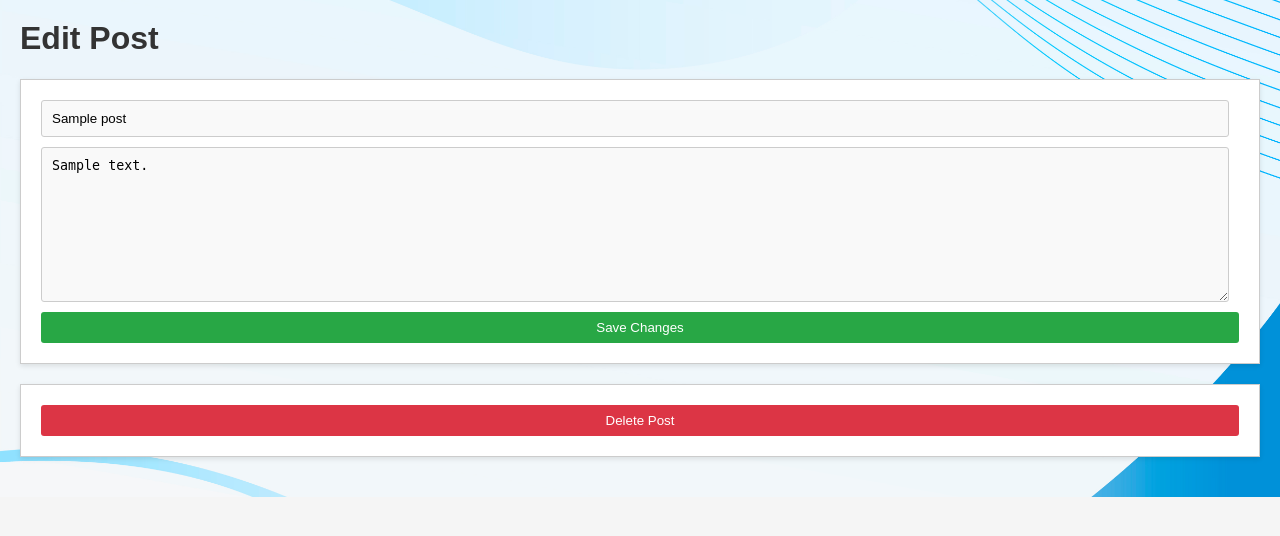
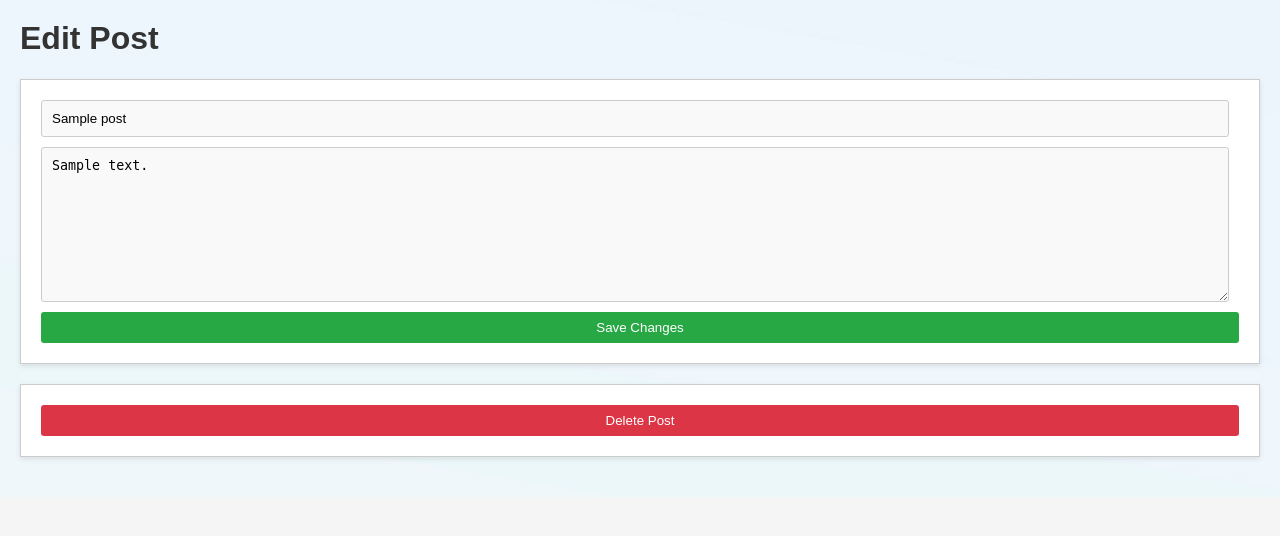
Before and after one commit to darpit927/final_blog, a Flask app: page /edit/1 in a window 1280 px wide. Shown: the part 194-730 px from the top of the page. Run offline with Flask 3, Linux system fonts and the light colour scheme; a user stored in the database is signed in; tables that the repository leaves empty hold one stand-in row (values such as "Sample post").

Commit message:
made changes to allow storage account usage

```diff
--- a/static/css/styles.css
+++ b/static/css/styles.css
@@ -52,13 +52,6 @@ nav {
 /* Main Content Styles */
 main {
   padding: 20px;
-}
-
-main {
-  background-image: url('/static/images/background.jpg'); /* Adjust the path accordingly */
-  background-size: cover;       /* Make image cover entire section */
-  background-repeat: no-repeat; /* Prevent tiling */
-  background-position: center;  /* Center the image */
 }
 
 /* Flash messages container */
--- a/templates/base.html
+++ b/templates/base.html
@@ -3,7 +3,18 @@
   <head>
     {# Set the `title` variable in each template that extends this one #}
     <title>{{ title }}</title>
-    <link rel="stylesheet" type="text/css" href="{{ url_for('static', filename='css/styles.css') }}">
+    <link
+      rel="stylesheet"
+      type="text/css"
+      href="static/css/styles.css"
+    />
+    <style>
+      main {
+        background-image: url("static/images/background.jpg");
+        background-repeat: no-repeat;
+        background-position: center;
+      }
+    </style>
   </head>
   <body>
     <header>
@@ -23,15 +34,13 @@
       </nav>
     </header>
     <main>
-      {% with messages = get_flashed_messages() %}
-        {% if messages %}
+      {% with messages = get_flashed_messages() %} {% if messages %}
       <ul class="flashes">
         {% for message in messages %}
         <li>{{ message }}</li>
         {% endfor %}
       </ul>
-        {% endif %}
-      {% endwith %}
+      {% endif %} {% endwith %}
 
       <h1>{{ title }}</h1>
       {% block content %}{% endblock %}
```
Lines whose indentation alone changed are shown as unchanged.
